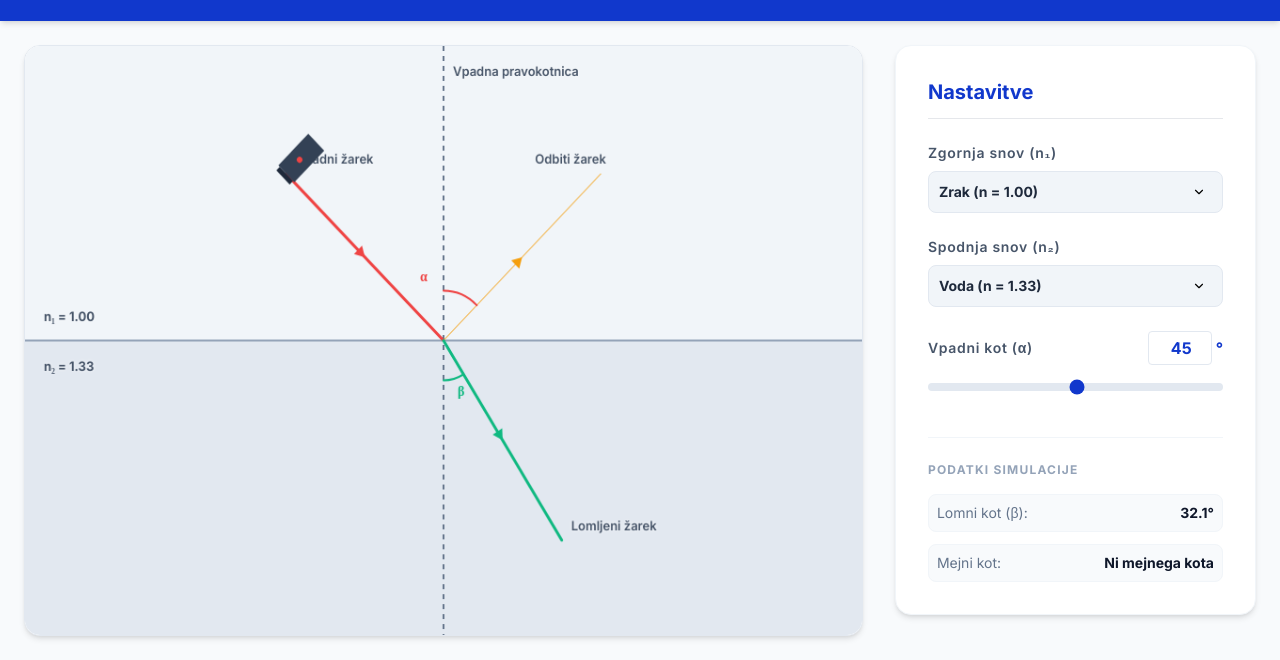
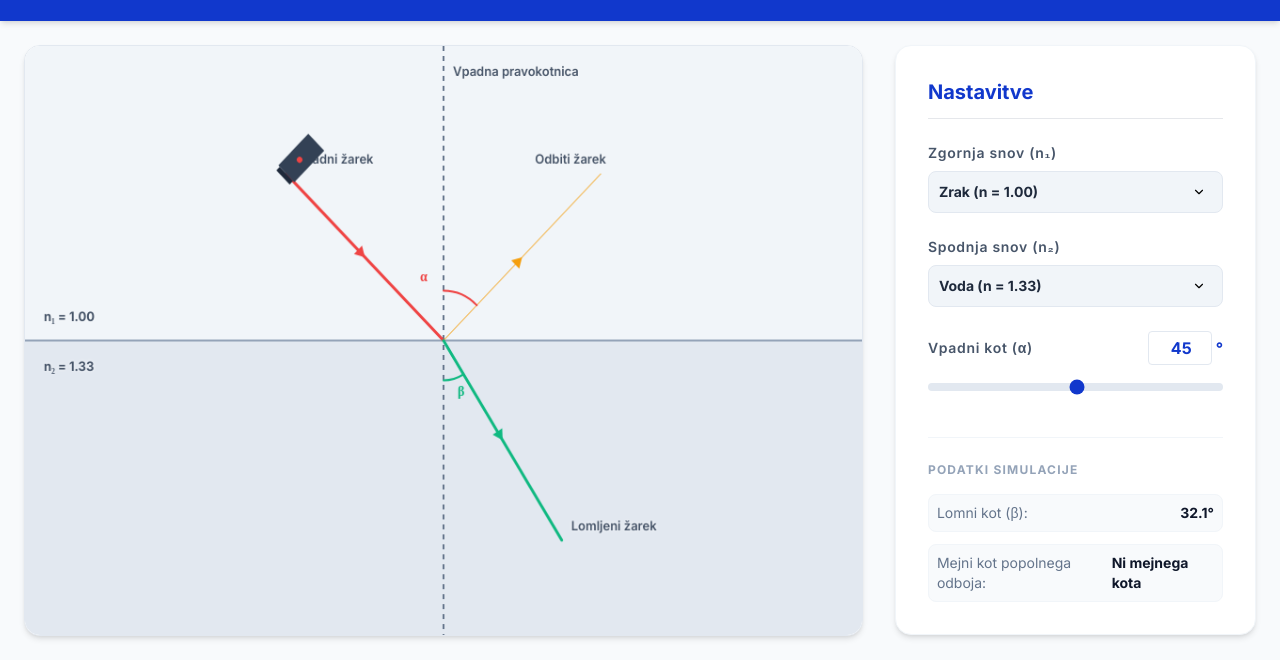
Before and after one commit to lovro-abram/fizika, a plain HTML site: page Lomni_kot_in_popolni_odboj.html in a window 1280 px wide. Shown: the part 140-800 px from the top of the page. Drawn offline with nearby package versions, Linux system fonts and the light colour scheme.

Commit message:
Update Lomni_kot_in_popolni_odboj.html

```diff
--- a/Lomni_kot_in_popolni_odboj.html
+++ b/Lomni_kot_in_popolni_odboj.html
@@ -141,7 +141,7 @@
                             <span id="propBeta" class="font-bold text-slate-900 text-sm">-</span>
                         </div>
                         <div class="flex justify-between items-center p-2 rounded-lg bg-slate-50 border border-slate-100">
-                            <span class="text-slate-500 font-medium text-sm">Mejni kot:</span>
+                            <span class="text-slate-500 font-medium text-sm">Mejni kot popolnega odboja:</span>
                             <span id="propCritical" class="font-bold text-slate-900 text-sm">-</span>
                         </div>
                     </div>
```
